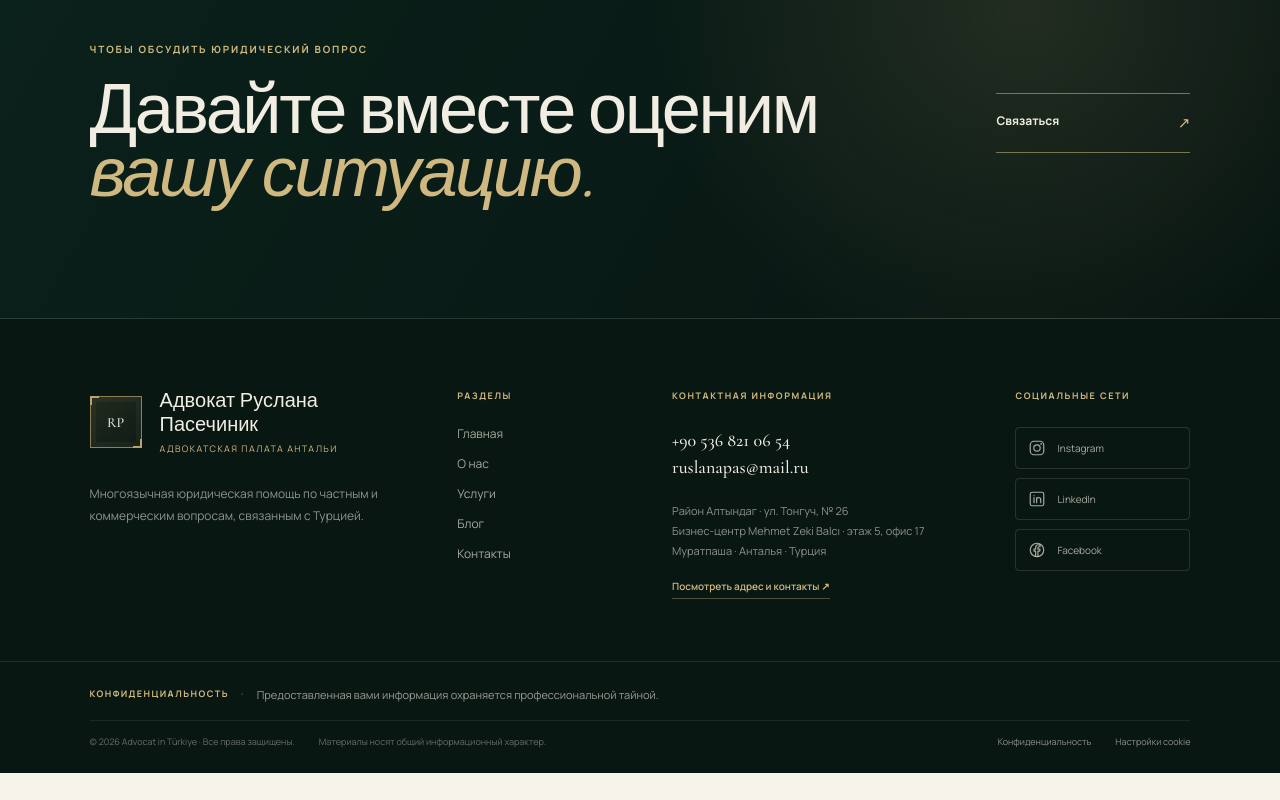
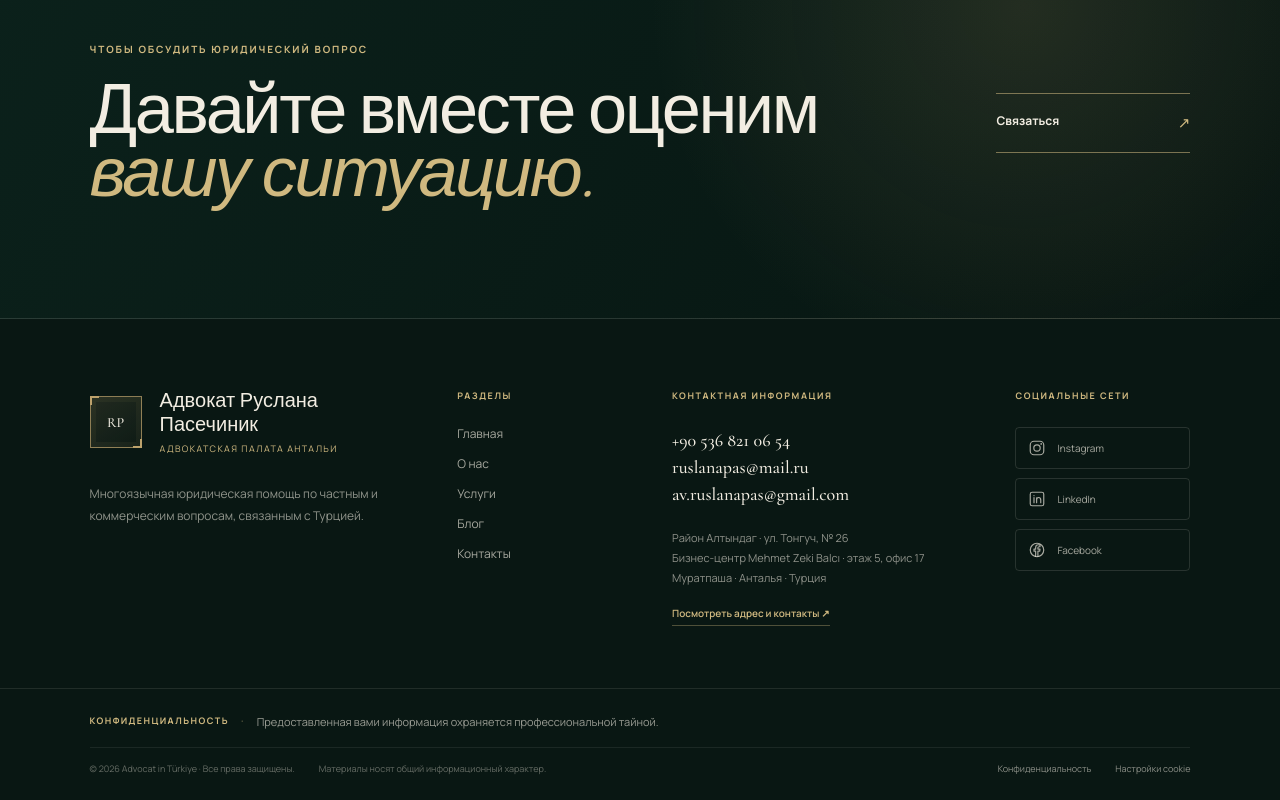
Before and after one commit to hakanbenli47-ctrl/avkt, a Next.js app: page / in a window 1280 px wide. Shown: the part 3803-4603 px from the top of the page. Before the commit the page ends 4576 px from the top, so only its background shows below. Built offline with nearby package versions, Linux system fonts and the light colour scheme; no server answers.

Commit message:
Gmail adresini alt bilgiye ekle

```diff
--- a/app/components/SiteFooter.tsx
+++ b/app/components/SiteFooter.tsx
@@ -16,7 +16,7 @@ export default function SiteFooter() {
           <p>Türkiye bağlantılı özel ve ticari meselelerde çok dilli hukuk hizmeti.</p>
         </div>
         <nav className="footer-nav" aria-label="Alt menü"><strong>Sayfalar</strong><Link href="/">Anasayfa</Link><Link href="/hakkimizda">Hakkımızda</Link><Link href="/faaliyetlerimiz">Faaliyetlerimiz</Link><Link href="/yazilar">Blog</Link><Link href="/iletisim">İletişim</Link></nav>
-        <div className="footer-contact"><strong>İletişim bilgileri</strong><a href={contact.phoneHref}>{contact.phoneDisplay}</a><a href={`mailto:${contact.email}`}>{contact.email}</a><address>Altındağ Mah. · Tonguç Cad. No: 26<br />Mehmet Zeki Balcı İş Merkezi · K: 5 D: 17<br />Muratpaşa · Antalya · Türkiye</address><Link href="/iletisim">Konumu ve iletişimi görüntüle <span aria-hidden="true">↗</span></Link></div>
+        <div className="footer-contact"><strong>İletişim bilgileri</strong><a href={contact.phoneHref}>{contact.phoneDisplay}</a><a href={`mailto:${contact.email}`}>{contact.email}</a><a href={`mailto:${contact.secondaryEmail}`}>{contact.secondaryEmail}</a><address>Altındağ Mah. · Tonguç Cad. No: 26<br />Mehmet Zeki Balcı İş Merkezi · K: 5 D: 17<br />Muratpaşa · Antalya · Türkiye</address><Link href="/iletisim">Konumu ve iletişimi görüntüle <span aria-hidden="true">↗</span></Link></div>
         <div className="footer-social"><strong>Sosyal medya</strong><div><a href={contact.instagramHref} target="_blank" rel="noreferrer" aria-label="Instagram profilini aç"><SocialIcon name="instagram" /><span>Instagram</span></a><a href={contact.linkedinHref} target="_blank" rel="noreferrer" aria-label="LinkedIn profilini aç"><SocialIcon name="linkedin" /><span>LinkedIn</span></a><a href={contact.facebookHref} target="_blank" rel="noreferrer" aria-label="Facebook profilini aç"><SocialIcon name="facebook" /><span>Facebook</span></a></div></div>
       </div>
       <div className="footer-bottom"><span className="footer-confidentiality"><b>Gizlilik</b><span>Paylaştığınız bilgiler mesleki sır kapsamında korunur.</span></span><span>© 2026 Advocat in Türkiye · <span>Tüm hakları saklıdır.</span></span><span>İçerikler genel bilgilendirme amaçlıdır.</span><Link href="/cerez-ve-gizlilik#mesleki-gizlilik">Gizlilik</Link><CookieSettingsButton /></div>
```
